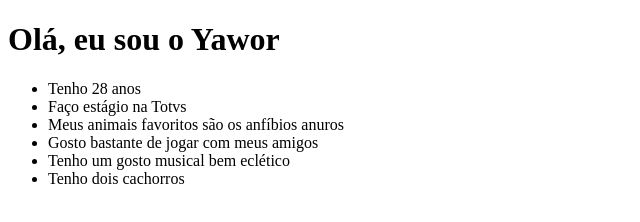
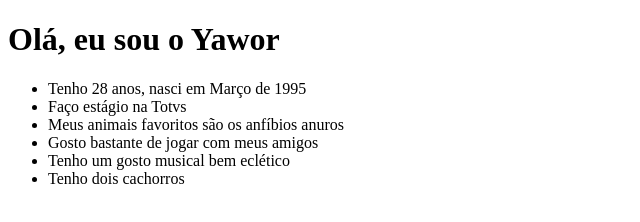
Before and after one commit to YaworPetermann/myPage, a plain HTML site: page index.html in a window 1280 px wide. Shown: the whole page, without its empty margins (0-640 px from the left). Drawn offline with Linux system fonts and the light colour scheme.

Commit message:
Acrescentando data de nascimento na HomePage

```diff
--- a/index.html
+++ b/index.html
@@ -8,7 +8,7 @@
 <body>
     <h1>Olá, eu sou o Yawor</h1>
     <ul>
-        <li>Tenho 28 anos</li>
+        <li>Tenho 28 anos, nasci em Março de 1995</li>
         <li>Faço estágio na Totvs</li>
         <li>Meus animais favoritos são os anfíbios anuros</li>
         <li>Gosto bastante de jogar com meus amigos</li>
```
